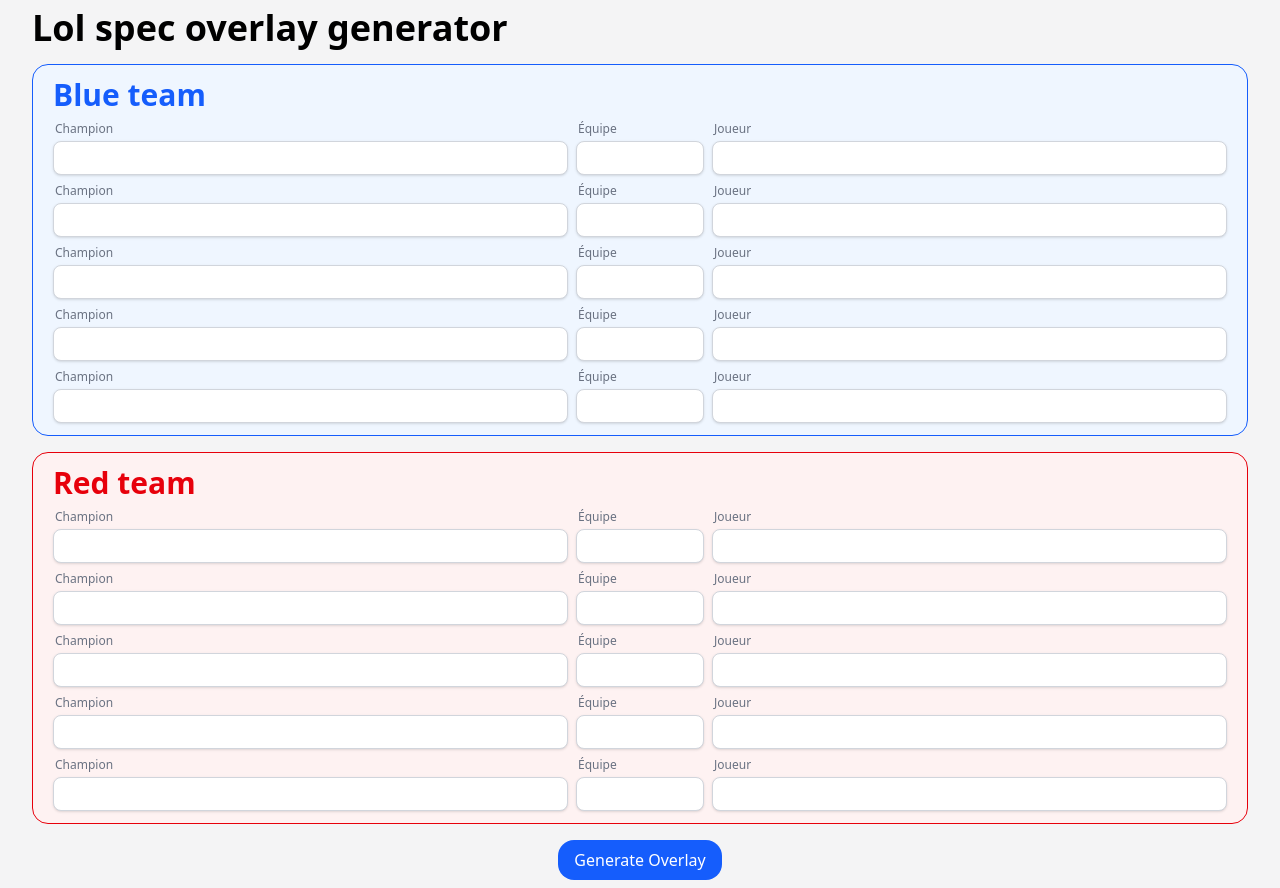
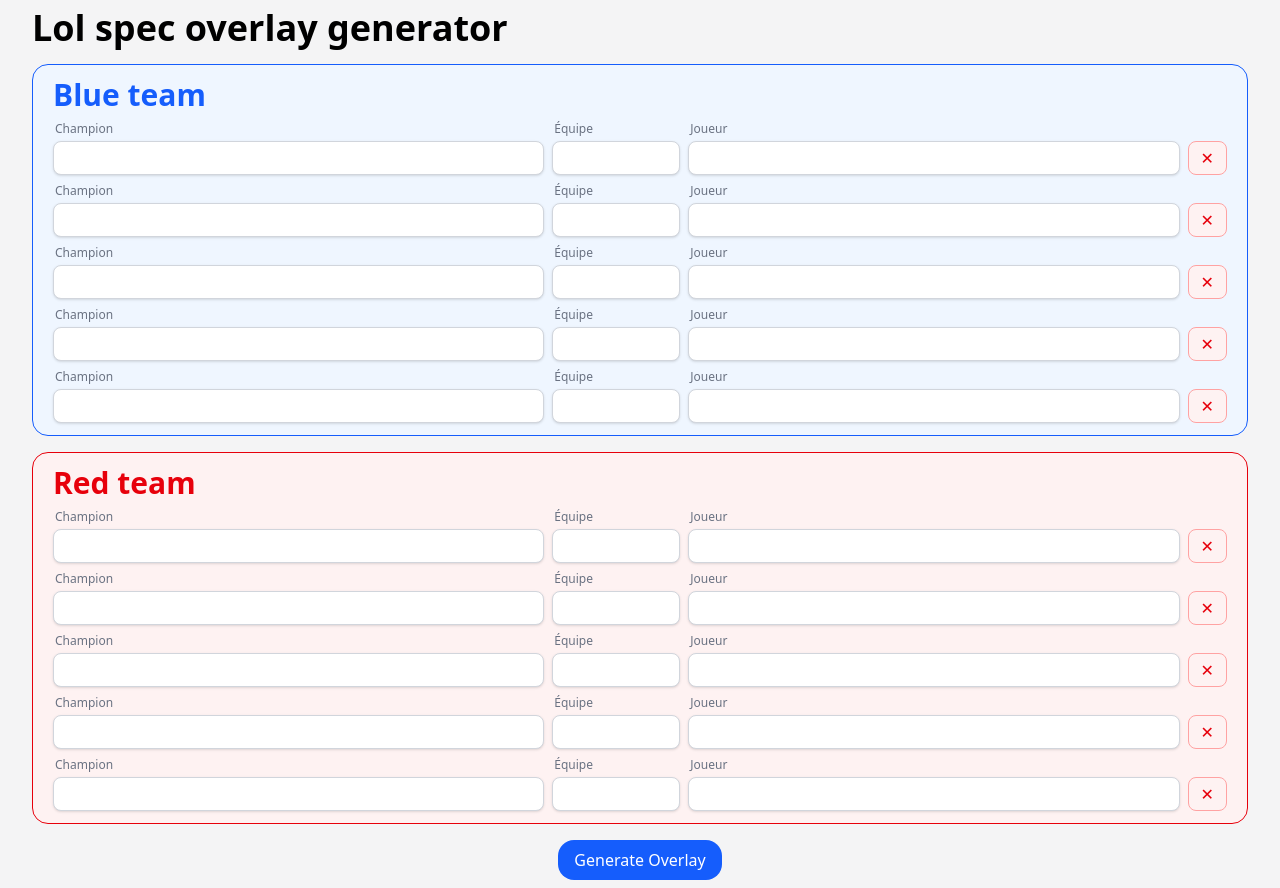
Before and after one commit to QuentinVdr/overlol, a Next.js app: page / in a window 1280 px wide. Built offline with nearby package versions, Linux system fonts and the light colour scheme.

Commit message:
✨ Add player clear button

```diff
--- a/src/components/OverlayForm.tsx
+++ b/src/components/OverlayForm.tsx
@@ -2,7 +2,7 @@
 
 import { TOverlay } from '@/types/OverlayType';
 import { SubmitHandler, useForm } from 'react-hook-form';
-import { PlayerForm } from './PlayerForm';
+import { PlayersForm } from './PlayersForm';
 
 type OverlayFormProps = {
   onSubmit: SubmitHandler<TOverlay>;
@@ -15,7 +15,7 @@
   submitLabel = 'Generate Overlay',
   defaultValues,
 }: Readonly<OverlayFormProps>) {
-  const { register, handleSubmit } = useForm<TOverlay>({
+  const { register, handleSubmit, setValue } = useForm<TOverlay>({
     defaultValues: {
       ...(defaultValues || {
         blueTeam: Array(5).fill({ playerName: '', championName: '', teamName: '' }),
@@ -31,25 +31,13 @@
           className={`flex grow basis-xl flex-col gap-2 rounded-2xl border border-blue-600 bg-blue-50 px-5 py-3`}
         >
           <h2 className={`text-blue-600`}>Blue team</h2>
-          <div className="flex flex-col gap-2">
-            <PlayerForm register={register} fieldPrefix={'blueTeam.0'} />
-            <PlayerForm register={register} fieldPrefix={'blueTeam.1'} />
-            <PlayerForm register={register} fieldPrefix={'blueTeam.2'} />
-            <PlayerForm register={register} fieldPrefix={'blueTeam.3'} />
-            <PlayerForm register={register} fieldPrefix={'blueTeam.4'} />
-          </div>
+          <PlayersForm register={register} setValue={setValue} teamName="blueTeam" />
         </div>
         <div
           className={`flex grow basis-xl flex-col gap-2 rounded-2xl border border-red-600 bg-red-50 px-5 py-3`}
         >
           <h2 className={`text-red-600`}>Red team</h2>
-          <div className="flex flex-col gap-2">
-            <PlayerForm register={register} fieldPrefix={'redTeam.0'} />
-            <PlayerForm register={register} fieldPrefix={'redTeam.1'} />
-            <PlayerForm register={register} fieldPrefix={'redTeam.2'} />
-            <PlayerForm register={register} fieldPrefix={'redTeam.3'} />
-            <PlayerForm register={register} fieldPrefix={'redTeam.4'} />
-          </div>
+          <PlayersForm register={register} setValue={setValue} teamName="redTeam" />
         </div>
       </div>
       <button
--- a/src/components/PlayerForm.tsx
+++ b/src/components/PlayerForm.tsx
@@ -1,13 +1,20 @@
 import { TOverlay } from '@/types/OverlayType';
 import { TeamEnum } from '@/types/TeamEnum';
-import { UseFormRegister } from 'react-hook-form';
+import { UseFormRegister, UseFormSetValue } from 'react-hook-form';
 
 type PlayerFormProps = {
   register: UseFormRegister<TOverlay>;
+  setValue: UseFormSetValue<TOverlay>;
   fieldPrefix: `${TeamEnum}.${number}`;
 };
 
-export function PlayerForm({ register, fieldPrefix }: Readonly<PlayerFormProps>) {
+export function PlayerForm({ register, setValue, fieldPrefix }: Readonly<PlayerFormProps>) {
+  const clearPlayer = () => {
+    setValue(`${fieldPrefix}.championName`, '');
+    setValue(`${fieldPrefix}.playerName`, '');
+    setValue(`${fieldPrefix}.teamName`, '');
+  };
+
   return (
     <div className="flex flex-row gap-2">
       <div className="flex grow flex-col">
@@ -43,6 +50,16 @@
           {...register(`${fieldPrefix}.playerName`)}
         />
       </div>
+      <div className="flex flex-col justify-end">
+        <button
+          type="button"
+          onClick={clearPlayer}
+          className="rounded-lg border border-red-300 bg-red-50 px-3 py-1 text-red-600 transition-all hover:border-red-400 hover:bg-red-100"
+          title="Clear player"
+        >
+          ✕
+        </button>
+      </div>
     </div>
   );
 }
--- /dev/null
+++ b/src/components/PlayersForm.tsx
@@ -0,0 +1,22 @@
+import { TOverlay } from '@/types/OverlayType';
+import { TeamEnum } from '@/types/TeamEnum';
+import { UseFormRegister, UseFormSetValue } from 'react-hook-form';
+import { PlayerForm } from './PlayerForm';
+
+type PlayersFormProps = {
+  register: UseFormRegister<TOverlay>;
+  setValue: UseFormSetValue<TOverlay>;
+  teamName: TeamEnum;
+};
+
+export function PlayersForm({ register, setValue, teamName }: Readonly<PlayersFormProps>) {
+  return (
+    <div className="flex flex-col gap-2">
+      <PlayerForm register={register} setValue={setValue} fieldPrefix={`${teamName}.0`} />
+      <PlayerForm register={register} setValue={setValue} fieldPrefix={`${teamName}.1`} />
+      <PlayerForm register={register} setValue={setValue} fieldPrefix={`${teamName}.2`} />
+      <PlayerForm register={register} setValue={setValue} fieldPrefix={`${teamName}.3`} />
+      <PlayerForm register={register} setValue={setValue} fieldPrefix={`${teamName}.4`} />
+    </div>
+  );
+}
```
